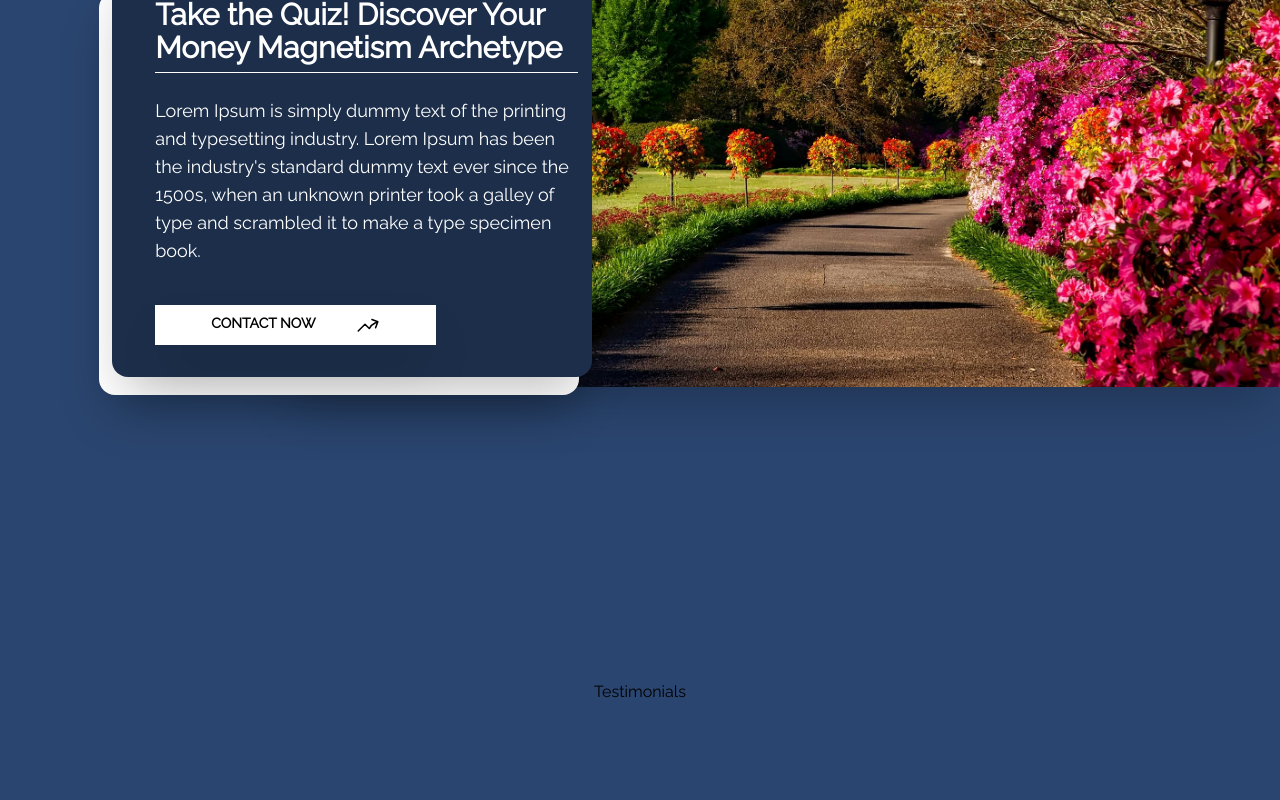
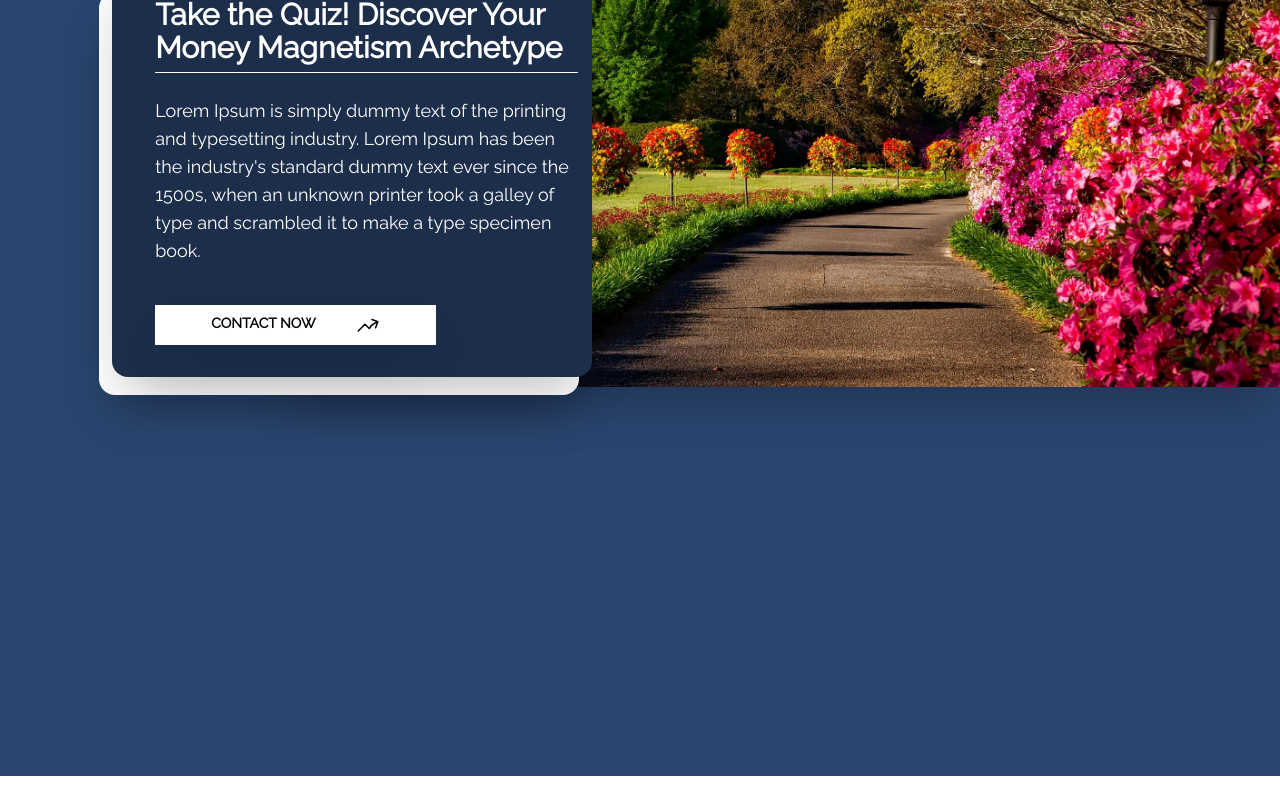
Before and after one commit to MitchellGruner/Averys-Pet-Sitting, a Next.js app: page / in a window 1280 px wide. Shown: the part 488-1288 px from the top of the page. After the commit the page ends 1264 px from the top, so only its background shows below. Built offline with nearby package versions, Linux system fonts and the light colour scheme.

Commit message:
add 'scrollPosition' functionality for fixed image position

```diff
--- a/app/components/testimonials/Testimonials.tsx
+++ b/app/components/testimonials/Testimonials.tsx
@@ -1,7 +1,34 @@
+"use client";
+
+import React, { useState, useEffect } from 'react';
+import $ from 'jquery';
+
 const Testimonials = () => {
+    const [scrollPosition, setScrollPosition] = useState(0);
+    const handleScroll = () => {
+        const position = window.pageYOffset;
+        setScrollPosition(position);
+
+        if (position > 330) {
+            $("#mainBackground").css("position", "absolute");
+            $("#mainBackground").css("top", "540px");
+        } else {
+            $("#mainBackground").css("position", "fixed");
+            $("#mainBackground").css("top", "208px");
+        }
+    };
+
+    useEffect(() => {
+        window.addEventListener('scroll', handleScroll, { passive: true });
+
+        return () => {
+            window.removeEventListener('scroll', handleScroll);
+        };
+    }, []);
+
     return (
         <div className="block mt-[60em] mx-auto">
-            Testimonials
+
         </div>
     )
 }
```
